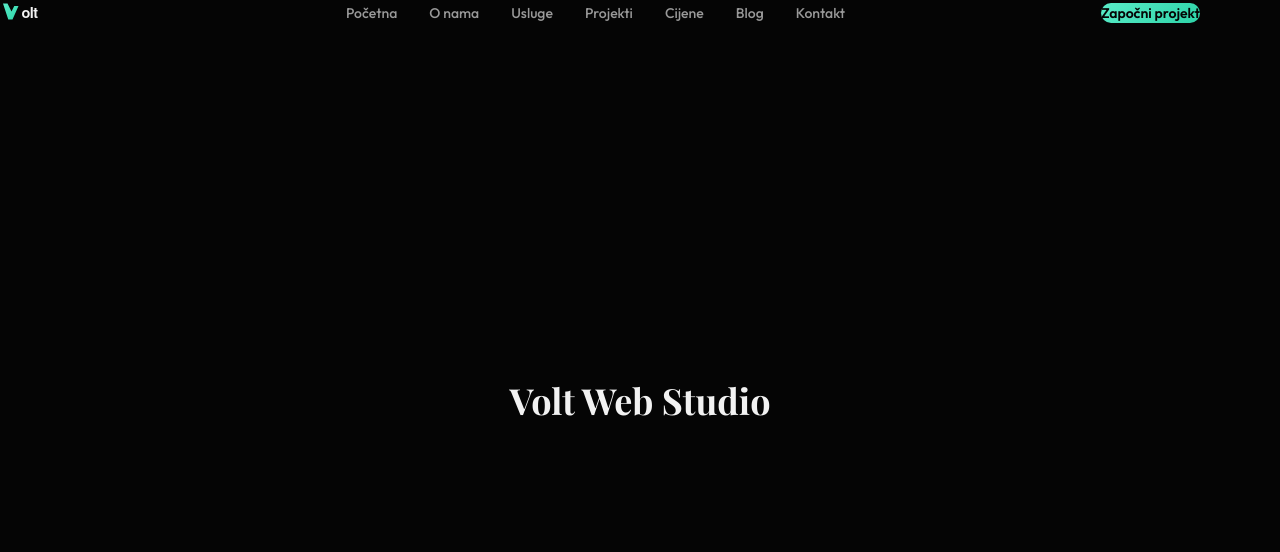
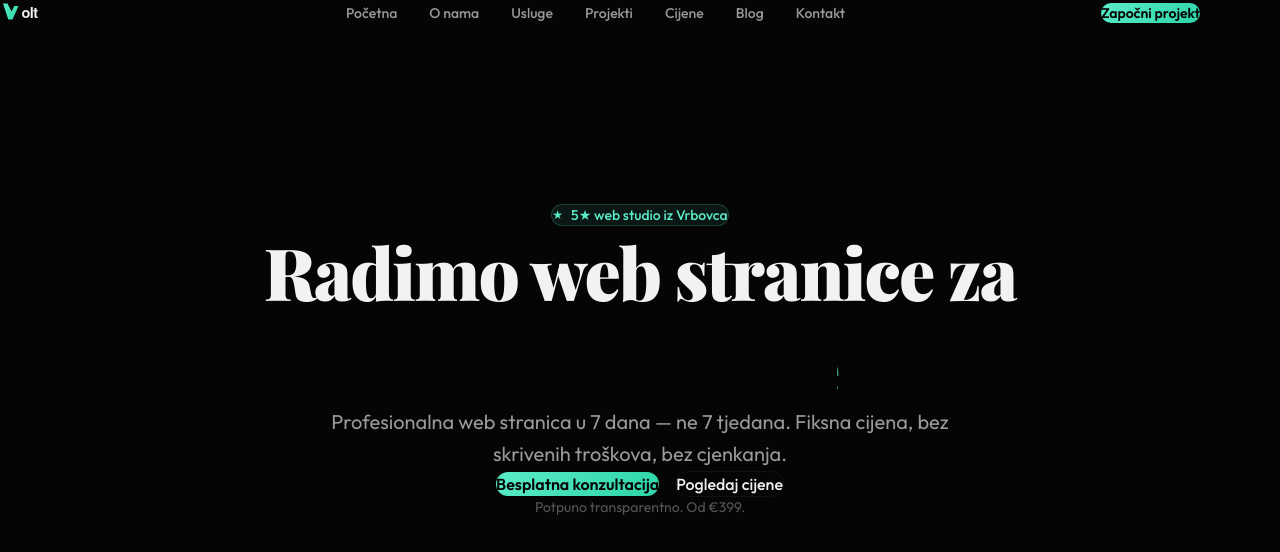
Before and after one commit to karloturk333-hash/volthr, a Next.js app: page / in a window 1280 px wide. Shown: the top 552 px of the page. Built offline with nearby package versions, Linux system fonts and the light colour scheme.

Commit message:
feat: hero section with rotating words and staggered entrance
Co-Authored-By: Claude Opus 4.6 <noreply@anthropic.com>

```diff
--- a/app/globals.css
+++ b/app/globals.css
@@ -3,14 +3,17 @@
 :root {
   --accent: #5AECC8;
   --accent-end: #2DD4A8;
+  --accent-soft: rgba(90, 236, 200, 0.08);
+  --accent-border: rgba(90, 236, 200, 0.18);
+  --accent-glow: rgba(90, 236, 200, 0.15);
   --surface: #050505;
+  --surface-card: #0E0E0E;
   --text: #F2F2F2;
-  --frame: #D4DBC4;
-  --surface-card: #0E0E0E;
   --text-2: #999999;
   --text-3: #555555;
+  --text-on-accent: #060606;
+  --frame: #D4DBC4;
   --border: rgba(255, 255, 255, 0.05);
-  --accent-glow: rgba(90, 236, 200, 0.15);
   --r-sm: 12px;
   --r-md: 18px;
   --r-lg: 26px;
--- a/app/page.tsx
+++ b/app/page.tsx
@@ -1,9 +1,9 @@
+import { Hero } from "@/components/sections/Hero"
+
 export default function HomePage() {
   return (
     <main>
-      <div className="flex min-h-screen items-center justify-center">
-        <h1 className="font-playfair text-4xl font-bold">Volt Web Studio</h1>
-      </div>
+      <Hero />
     </main>
   )
 }
--- /dev/null
+++ b/components/sections/Hero.tsx
@@ -0,0 +1,119 @@
+"use client"
+
+import { useState, useEffect } from "react"
+import { m, AnimatePresence } from "motion/react"
+import Link from "next/link"
+import { HERO } from "@/lib/content"
+
+const stagger = {
+  hidden: {},
+  visible: { transition: { staggerChildren: 0.1 } },
+}
+
+const fadeUp = {
+  hidden: { opacity: 0, y: 24 },
+  visible: { opacity: 1, y: 0, transition: { duration: 0.6, ease: "easeOut" as const } },
+}
+
+export function Hero() {
+  const [wordIndex, setWordIndex] = useState(0)
+
+  useEffect(() => {
+    const interval = setInterval(() => {
+      setWordIndex((prev) => (prev + 1) % HERO.rotatingWords.length)
+    }, 2500)
+    return () => clearInterval(interval)
+  }, [])
+
+  return (
+    <section className="relative flex min-h-[calc(100vh-80px)] items-center justify-center px-6 pt-20">
+      <m.div
+        className="mx-auto flex max-w-[900px] flex-col items-center text-center"
+        variants={stagger}
+        initial="hidden"
+        animate="visible"
+      >
+        {/* Badge */}
+        <m.div
+          variants={fadeUp}
+          className="mb-8 inline-flex items-center gap-2 rounded-full border px-4 py-2 text-sm font-medium"
+          style={{
+            borderColor: "var(--accent-border)",
+            color: "var(--accent)",
+            background: "var(--accent-soft)",
+          }}
+        >
+          <span className="text-xs">★</span>
+          {HERO.badge}
+        </m.div>
+
+        {/* Heading */}
+        <m.h1
+          variants={fadeUp}
+          className="font-playfair text-5xl font-black leading-tight tracking-tight md:text-6xl lg:text-7xl"
+          style={{ color: "var(--text)" }}
+        >
+          {HERO.heading}
+          <br />
+          <span className="relative inline-block h-[1.15em] overflow-hidden align-bottom">
+            <AnimatePresence mode="wait">
+              <m.span
+                key={HERO.rotatingWords[wordIndex]}
+                className="inline-block"
+                style={{ color: "var(--accent)" }}
+                initial={{ clipPath: "inset(0 100% 0 0)" }}
+                animate={{ clipPath: "inset(0 0% 0 0)" }}
+                exit={{ clipPath: "inset(0 0 0 100%)" }}
+                transition={{ duration: 0.5, ease: "easeInOut" }}
+              >
+                {HERO.rotatingWords[wordIndex]}
+              </m.span>
+            </AnimatePresence>
+          </span>
+        </m.h1>
+
+        {/* Subheading */}
+        <m.p
+          variants={fadeUp}
+          className="mt-6 max-w-2xl text-lg font-normal leading-relaxed md:text-xl"
+          style={{ color: "var(--text-2)" }}
+        >
+          {HERO.subheading}
+        </m.p>
+
+        {/* CTAs */}
+        <m.div variants={fadeUp} className="mt-10 flex flex-col items-center gap-4 sm:flex-row">
+          <Link
+            href={HERO.cta.primary.href}
+            className="rounded-full px-8 py-3.5 text-base font-semibold"
+            style={{
+              background: "linear-gradient(135deg, var(--accent), var(--accent-end))",
+              color: "var(--text-on-accent)",
+            }}
+          >
+            {HERO.cta.primary.label}
+          </Link>
+          <Link
+            href={HERO.cta.secondary.href}
+            className="rounded-full border px-8 py-3.5 text-base font-medium"
+            style={{
+              borderColor: "var(--border)",
+              color: "var(--text)",
+            }}
+          >
+            {HERO.cta.secondary.label}
+          </Link>
+        </m.div>
+
+        {/* Trust line */}
+        <m.p
+          variants={fadeUp}
+          className="mt-8 text-sm"
+          style={{ color: "var(--text-3)" }}
+        >
+          {HERO.trust}
+        </m.p>
+      </m.div>
+    </section>
+  )
+}
```
